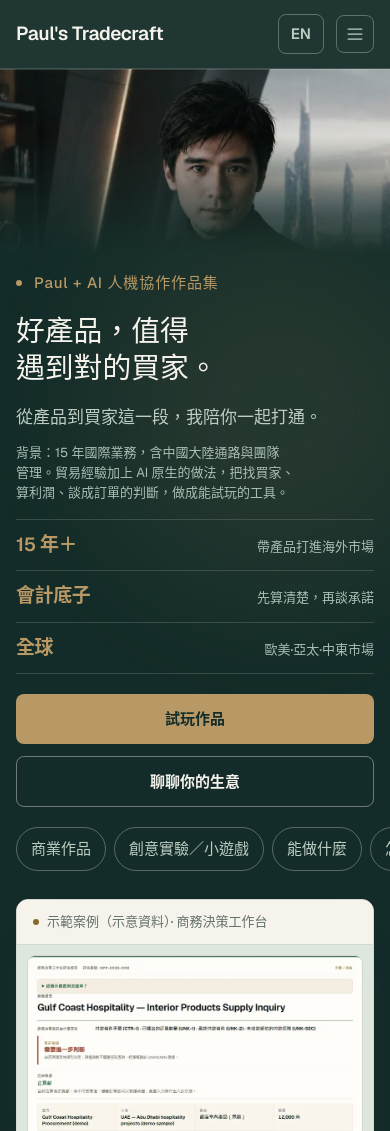
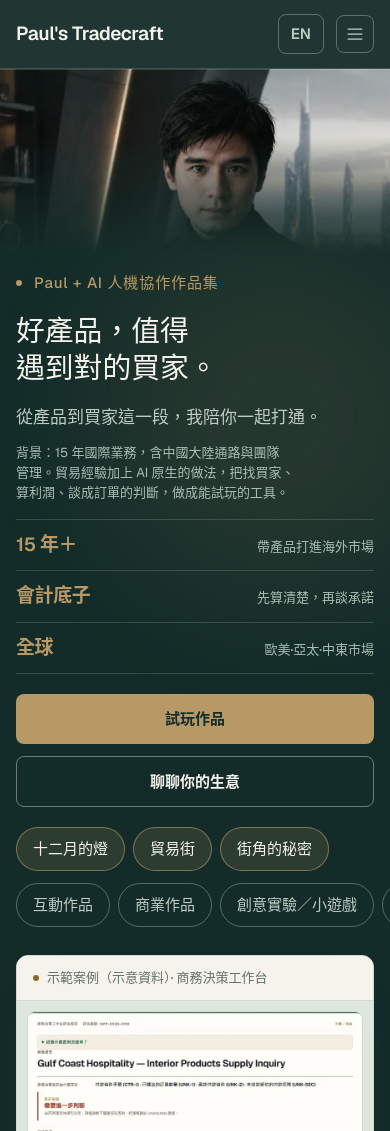
Before and after one commit to apchen1978/pauls-tradecraft, a React (Vite) app: page / in a window 390 px wide. Shown: the top 1131 px of the page. Built offline with nearby package versions, Linux system fonts and the light colour scheme.

Commit message:
首頁手機版：快速前往加上三件互動作品與互動作品錨點

```diff
--- a/src/components/QuickChips.jsx
+++ b/src/components/QuickChips.jsx
@@ -1,26 +1,52 @@
 import { useLang } from "../i18n.jsx";
 import { openGarageThenScroll } from "../sectionLinks.js";
+import { withDemoLang } from "../demoLinks.js";
 
-// Phone-only shortcut row (below md). The ☰ menu stays; this just surfaces the main anchors.
+// Phone-only shortcut rows (below md). The ☰ menu stays; this just surfaces the main anchors.
+// Row 1: the Showcase works, linked straight to each piece (same targets as the Showcase cards).
+// Row 2: section anchors, led by Showcase like the desktop nav.
+const chipClass =
+  "flex min-h-[44px] items-center whitespace-nowrap rounded-full border px-4 text-sm font-medium transition-colors focus-visible:outline focus-visible:outline-2 focus-visible:outline-offset-2 focus-visible:outline-gold";
+
+const shortTitle = (title) => title.split(" · ")[0];
+
 export default function QuickChips() {
   const { lang, t } = useLang();
+  const works = (t.showcase?.items || []).map((item) => ({
+    href: withDemoLang(item.href, lang),
+    label: shortTitle(item.title),
+  }));
   const chips = [
+    { href: "#showcase", label: t.nav.showcase },
     { href: "#works", label: t.nav.works },
     { href: "#garage", label: t.nav.garage },
     { href: "#three-questions", label: t.nav.questions },
     { href: "#capabilities", label: t.nav.services },
     { href: "#contact", label: t.nav.contact },
   ];
+  const rowClass =
+    "flex snap-x gap-2 overflow-x-auto overscroll-x-contain scroll-px-4 px-4 pb-1 [scrollbar-width:none] [&::-webkit-scrollbar]:hidden";
 
   return (
-    <nav aria-label={lang === "zh" ? "快速前往" : "Quick links"} className="-mx-4 mt-5 md:hidden">
-      <ul className="flex snap-x gap-2 overflow-x-auto overscroll-x-contain scroll-px-4 px-4 pb-1 [scrollbar-width:none] [&::-webkit-scrollbar]:hidden">
+    <nav aria-label={lang === "zh" ? "快速前往" : "Quick links"} className="-mx-4 mt-5 md:hidden" data-testid="quick-chips">
+      {works.length > 0 && (
+        <ul aria-label={t.nav.showcase} className={rowClass} data-testid="quick-works">
+          {works.map((w) => (
+            <li key={w.href} className="shrink-0 snap-start">
+              <a href={w.href} className={`${chipClass} border-gold/60 bg-gold/15 text-bone hover:border-gold hover:text-gold`}>
+                {w.label}
+              </a>
+            </li>
+          ))}
+        </ul>
+      )}
+      <ul className={`${rowClass} mt-2`}>
         {chips.map((c) => (
           <li key={c.href} className="shrink-0 snap-start">
             <a
               href={c.href}
               onClick={c.href === "#garage" ? () => openGarageThenScroll() : undefined}
-              className="block whitespace-nowrap rounded-full border border-bone/30 px-3.5 py-2 text-sm font-medium text-ondark transition-colors hover:border-gold hover:text-gold focus-visible:outline focus-visible:outline-2 focus-visible:outline-offset-2 focus-visible:outline-gold"
+              className={`${chipClass} border-bone/30 text-ondark hover:border-gold hover:text-gold`}
             >
               {c.label}
             </a>
```
